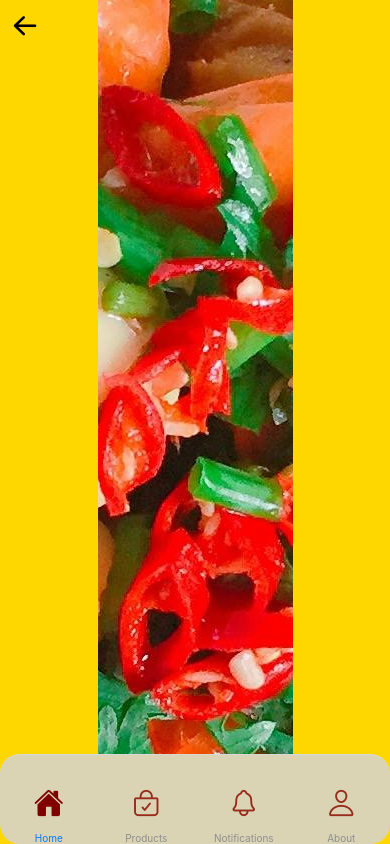
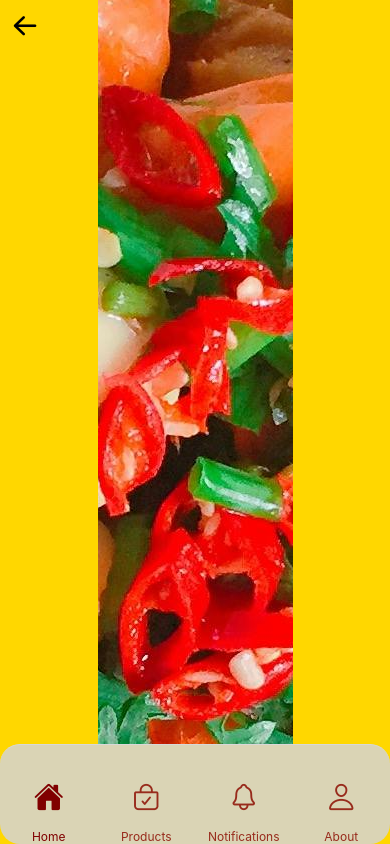
Before and after one commit to Faisul0404/YummiHotel, a React Native app: screen /TabNavigator in a window 390 px wide. Built offline with nearby package versions, Linux system fonts and the light colour scheme.

Commit message:
modified to new mothod of tabBarIcon, IconName assigning

```diff
--- a/src/navigations/TabNavigator.js
+++ b/src/navigations/TabNavigator.js
@@ -13,58 +13,53 @@ const Tab = createBottomTabNavigator();
 
 export default function TabNavigator() {
   return (
-        <Tab.Navigator screenOptions={{
+    <Tab.Navigator
+      screenOptions={({ route }) => ({
         headerShown: false,
         tabBarShowLabel: true,
         tabBarStyle: {
-            height: 90,
+          height: 100,
           borderRadius: 20,
-            // marginVertical: 20,
           paddingVertical: 20,
           position: "absolute",
-            backgroundColor: '#DAD4B5'
+          backgroundColor: '#DAD4B5',
         },
-        }}>
-          <Tab.Screen
-          name='Home'
-          component={Home}
-          options={{
-            tabBarIcon: ({focused}) => {
+        tabBarIcon: ({ focused }) => {
+          let iconName;
+
+          if (route.name === 'Home') {
+            iconName = focused ? 'home' : 'home-outline';
+          } else if (route.name === 'Products') {
+            iconName = focused ? 'bag-check' : 'bag-check-outline';
+          } else if (route.name === 'Notifications') {
+            iconName = focused ? 'notifications' : 'notifications-outline';
+          } else if (route.name === 'About') {
+            iconName = focused ? 'person' : 'person-outline';
+          }
+
           return (
-                <Ionicons name={ focused ? "home" : "home-outline"} size={30} color={focused ? '#800000' : '#982B1C'} />
-              )
+            <Ionicons
+              name={iconName}
+              size={30}
+              color={focused ? '#800000' : '#982B1C'}
+            />
+          );
         },
-          }}
-          />
-          <Tab.Screen
-            name='Products'
-            component={Products}
-            options={{
-              tabBarIcon: ({ focused }) => {
+        tabBarLabel: ({ focused }) => {
+          let labelColor = focused ? '#800000' : '#982B1C';
+
           return (
-                  <Ionicons name={focused ? 'bag-check' : 'bag-check-outline'}size={30} color={focused ? '#800000' : '#982B1C'}/>
-                )
+            <Text style={{ color: labelColor, fontSize: 12 }}>
+              {route.name}
+            </Text>
+          );
+        },
+      })}
+    >
+      <Tab.Screen name='Home' component={Home} />
+      <Tab.Screen name='Products' component={Products} />
+      <Tab.Screen name='Notifications' component={Notifications} />
+      <Tab.Screen name='About' component={About} />
+    </Tab.Navigator>
+  );
 }
-            }}
-          />
-          <Tab.Screen
-            name='Notifications'
-            component={Notifications}
-            options={{
-              tabBarIcon: ({ focused }) => {
-                return <Ionicons name={ focused ? 'notifications' : 'notifications-outline'} size={30} color={focused ? '#800000' : '#982B1C'} />
-              }
-            }}
-          />
-          <Tab.Screen
-            name='About'
-            component={About}
-            options={{
-              tabBarIcon: ({ focused }) => {
-                return <Ionicons name={ focused ? 'person' : 'person-outline'} size={30} color={focused ? '#800000' : '#982B1C'} />
-              }
-            }}
-          />
-        </Tab.Navigator>
-  )
-}
```
Lines whose indentation alone changed are shown as unchanged.
